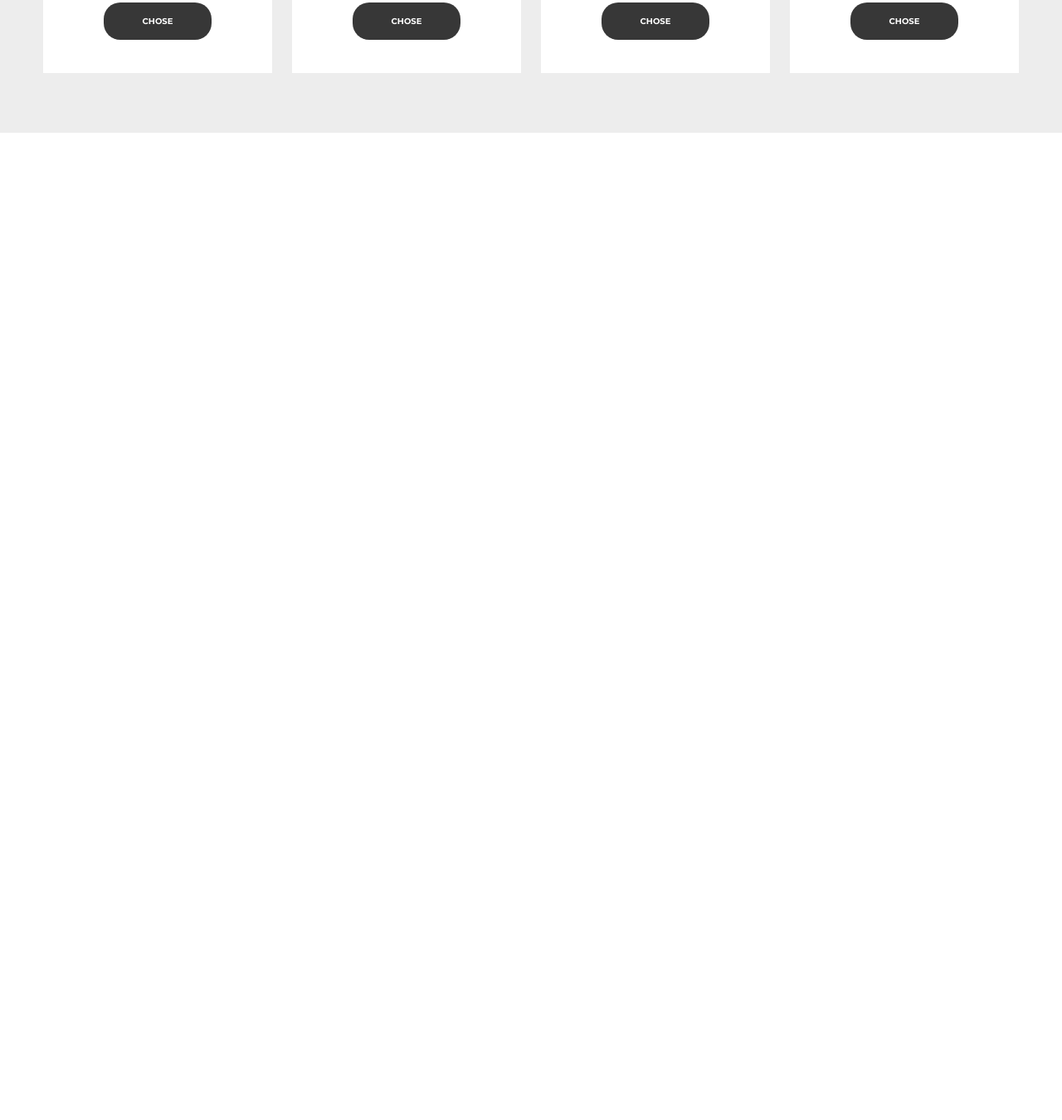
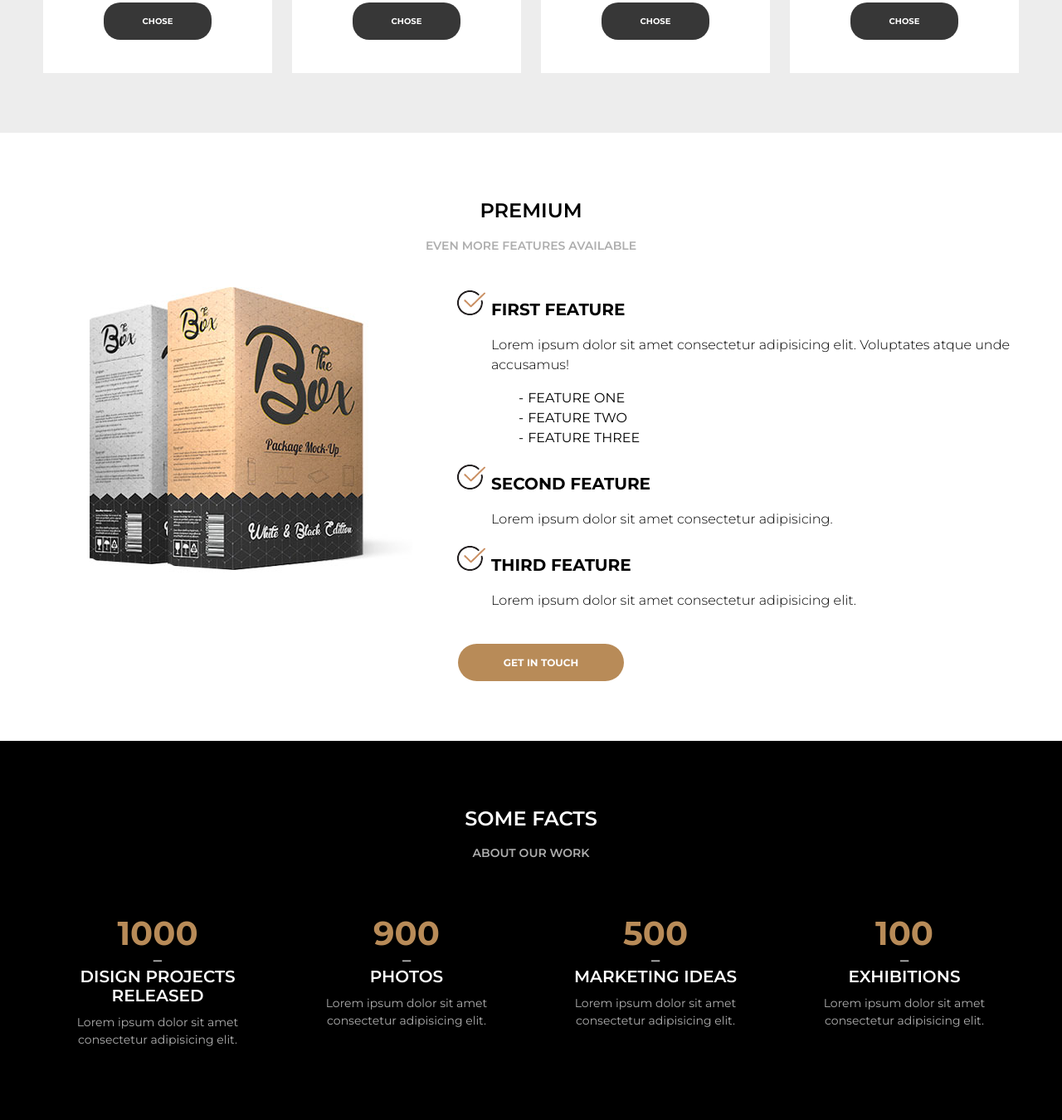
Before and after one commit to MariuszSzlachta/AVAX, a website: page index.html in a window 1280 px wide. Shown: the part 4609-5959 px from the top of the page at 83% size. Before the commit the page ends 4769 px from the top, so only its background shows below. Drawn offline with Linux system fonts and the light colour scheme.

Commit message:
Add facts section

```diff
--- a/index.html
+++ b/index.html
@@ -516,6 +516,83 @@
       </div>
     </div>
   </section>
+
+  <section class="premium section">
+    <div class="container">
+      <h2 class="section__title">Premium</h2>
+      <p class="section__subtitle">Even more features available</p>
+
+      <div class="row">
+        <div class="col-xl-5 col-lg-5 col-md-12">
+          <div class="image-container">
+            <img src="images/premium-box.jpg" alt="Boxes package mockup">
+          </div>
+        </div>
+        <div class="col-xl-7 col-lg-7 col-md-12">
+          <ul class="premium-list">
+            <li class="premium-list__item">
+              <p class="premium-list__title">First feature</p>
+              <p class="premium-list__text">Lorem ipsum dolor sit amet consectetur adipisicing elit. Voluptates atque unde accusamus!</p>
+              <ul class="premium__sublist sublist">
+                <li class="sublist__item">feature one</li>
+                <li class="sublist__item">feature two</li>
+                <li class="sublist__item">feature three</li>
+              </ul>
+            </li>
+            <li class="premium-list__item">
+              <p class="premium-list__title">Second feature</p>
+              <p class="premium-list__text">Lorem ipsum dolor sit amet consectetur adipisicing.</p>
+            </li>
+            <li class="premium-list__item">
+              <p class="premium-list__title">Third feature</p>
+              <p class="premium-list__text">Lorem ipsum dolor sit amet consectetur adipisicing elit.</p>
+            </li>
+          </ul>
+          <a href="#" class="btn btn--primary">Get in touch</a>
+        </div>
+      </div>
+    </div>
+  </section>
+
+  <section class="facts section">
+    <div class="container">
+      <h2 class="section__title section__title--white">Some facts</h2>
+      <p class="section__subtitle">About our work</p>
+
+      <div class="row">
+
+        <div class="col-xl-3 col-lg-3 col-md-6 col-sm-12">
+          <div class="card">
+            <p class="card__number card__number--gold">1000</p>
+            <h3 class="card__title card__title--white">Disign projects released</h3>
+            <p class="card__text card__text--grey">Lorem ipsum dolor sit amet consectetur adipisicing elit.</p>
+          </div>
+        </div>
+        <div class="col-xl-3 col-lg-3 col-md-6 col-sm-12">
+          <div class="card">
+            <p class="card__number card__number--gold">900</p>
+            <h3 class="card__title card__title--white">Photos</h3>
+            <p class="card__text card__text--grey">Lorem ipsum dolor sit amet consectetur adipisicing elit.</p>
+          </div>
+        </div>
+        <div class="col-xl-3 col-lg-3 col-md-6 col-sm-12">
+          <div class="card">
+            <p class="card__number card__number--gold">500</p>
+            <h3 class="card__title card__title--white">Marketing ideas</h3>
+            <p class="card__text card__text--grey">Lorem ipsum dolor sit amet consectetur adipisicing elit.</p>
+          </div>
+        </div>
+        <div class="col-xl-3 col-lg-3 col-md-6 col-sm-12">
+          <div class="card">
+            <p class="card__number card__number--gold">100</p>
+            <h3 class="card__title card__title--white">Exhibitions</h3>
+            <p class="card__text card__text--grey">Lorem ipsum dolor sit amet consectetur adipisicing elit.</p>
+          </div>
+        </div>
+
+      </div>
+    </div>
+  </section>
   <script src="vendor/flickity.pkgd.min.js"></script>
   <script src="js/script.js"></script>
 </body>
--- a/sass/partials/_card.scss
+++ b/sass/partials/_card.scss
@@ -22,6 +22,9 @@
 .card__title--white {
   color: $white;
 }
+.card__title--big-gold {
+
+}
 .card__subtitle {
   font-size: 1.8rem;
   font-weight: bold;
@@ -36,3 +39,21 @@
 .card__text--grey{
   color: $grey-text;
 }
+.card__number {
+  position: relative;
+  margin-bottom: 1.8rem;
+  font-size: 4rem;
+  font-weight: bold;
+  &:after {
+    content: '-';
+    position: absolute;
+    bottom: -30px;
+    left: 50%;
+    transform: translateX(-50%);
+    font-weight: 300;
+    color: $grey-text;
+  }
+  &--gold {
+    color: $gold;
+  }
+}
--- /dev/null
+++ b/sass/partials/_facts.scss
@@ -0,0 +1,19 @@
+.facts {
+  background-color: $black;
+  .card {
+    margin: 0;
+  &__title {
+      margin-top: 0;
+    }
+  }
+}
+@media (max-width: 768px) {
+  .facts {
+    .card {
+      border-bottom: 1px solid $gold;
+      &__text {
+        font-size: 1.4rem;
+      }
+    }
+  }
+}
--- /dev/null
+++ b/sass/partials/_premium.scss
@@ -0,0 +1,58 @@
+.premium-list {
+  margin-bottom: 4rem;
+  list-style-type: none;
+  list-style-image: url('../images/list-icon.png');
+  line-height: 1.5;
+  &__title {
+    margin-bottom: 0;
+    font-size: 2rem;
+    font-weight: bold;
+    text-transform: uppercase;
+  }
+  &__text {
+    font-size: 1.6rem;
+    font-weight: 300;
+  }
+}
+.sublist {
+  list-style-type: none;
+  list-style-image: none;
+  line-height: 1.5;
+  &__item {
+    font-size: 1.6rem;
+    text-transform: uppercase;
+    text-indent: -7px;
+    &::before {
+      content: "-";
+      margin-right: 5px;
+    }
+  }
+}
+
+@media(max-width: 992px) {
+  .premium {
+    .image-container {
+      text-align: center;
+    }
+  }
+  .premium-list {
+    margin: 0 auto 4rem;
+    width: 60%;
+  }
+  .btn {
+    margin: 0 auto;
+  }
+}
+@media (max-width: 576px) {
+  .premium .image-container {
+    width: 100%;
+    img {
+      width: 100%;
+      height: auto;
+      object-fit: cover;
+    }
+  }
+  .premium-list {
+    width: 100%;
+  }
+}
--- a/sass/style.scss
+++ b/sass/style.scss
@@ -17,3 +17,5 @@
 @import 'partials/_team.scss';
 @import 'partials/_clients.scss';
 @import 'partials/_price.scss';
+@import 'partials/_premium.scss';
+@import 'partials/_facts.scss';
```
Also changed, not shown: css/style.css, sass/partials/_global.scss (line endings or trailing spaces), 1 other file.
